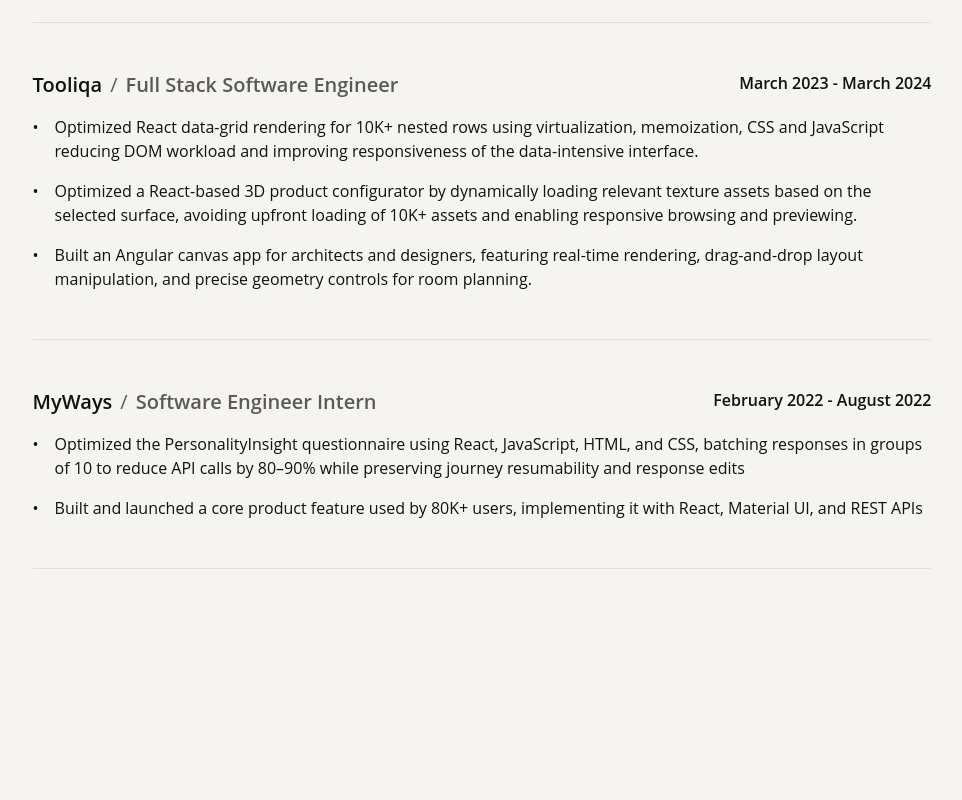
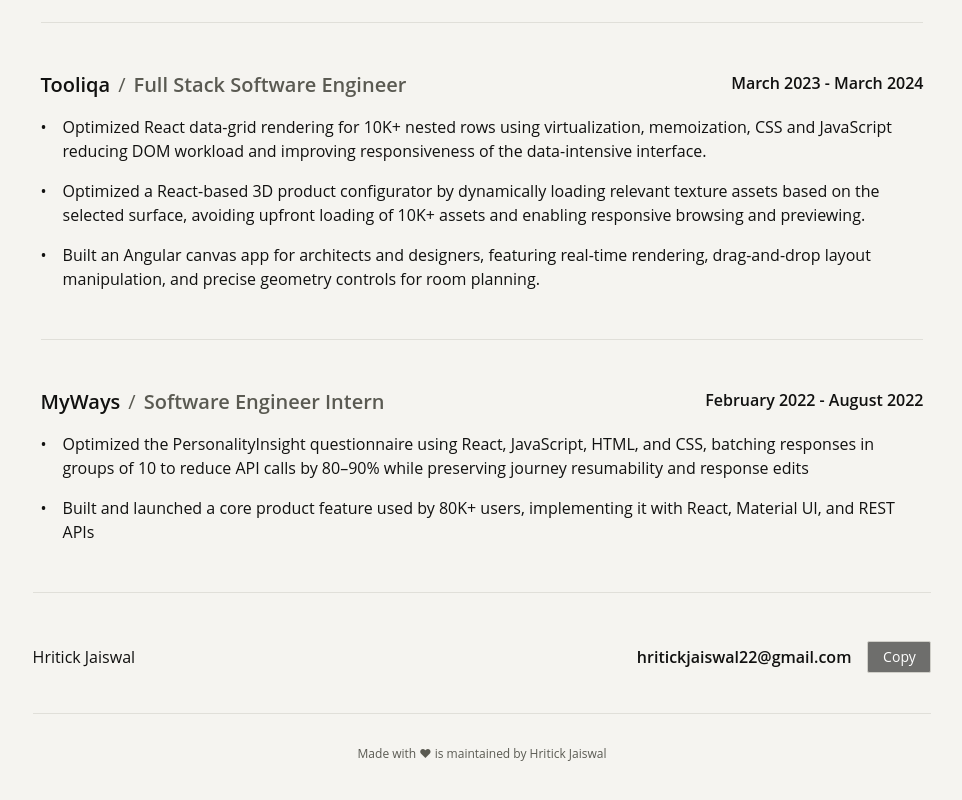
Before and after one commit to hritickjaiswal22/portfolio, a Next.js app: page / in a window 1280 px wide. Shown: the part 1350-2150 px from the top of the page, without its empty margins (158-1120 px from the left). Before the commit the page ends 1975 px from the top, so only its background shows below. Built offline with nearby package versions, Linux system fonts and the light colour scheme.

Commit message:
feat - footer section

```diff
--- a/src/app/page.tsx
+++ b/src/app/page.tsx
@@ -1,5 +1,9 @@
+import { cn } from "cn";
+
 import SiteAction from "@/components/site-action";
-import { cn } from "cn";
+import CopyButton from "@/components/copy-button";
+
+const EMAIL = "hritickjaiswal22@gmail.com";
 
 interface HomeDividerProps extends React.HTMLAttributes<HTMLHRElement> {
   className?: string;
@@ -25,38 +29,15 @@
         >
           <span>•</span>
 
-          <p>{bullet}</p>
+          <p className="text-base">{bullet}</p>
         </div>
       ))}
     </div>
   );
 }
 
-export default function Home() {
-  const fixerraWorkExperiencePoints = [
-    "Architected an in-app SSFB payment journey using React, JavaScript and REST APIs, improving UX and reducing external redirects through UPI/Netbanking, UPI intent, async polling, retries and state recovery, processing Rs.14.5Cr+/month across 3K+ transactions.",
-    "Led the 0→1 Next.js and TypeScript-based frontend build of the Recurring Deposit product as the sole developer, reusing existing FD architecture and components while adapting REST API and journey logic, launched to production and scaled to Rs.7L+/month in recurring transactions.",
-    "Re-engineered the FD Renewal flow using TypeScript and Redux Toolkit to sanitize inconsistent partner SSO data with configurable business-safe defaults and user guidance, reliably powering 9,000+ monthly bookings.",
-    "Optimized the Shriram issuer flow using Redux Toolkit, HTML, and CSS, prefetching its consistency-critical check-status API to mitigate 10–12s upstream latency through parallel background execution, supporting Rs.2Cr+/month in transactions.",
-    "Architected the end-to-end SSFB Break FD flow using Node.js, Next.js, MySQL and Redis, adding OTP verification, TTL-based state, and per-user rate limiting to control withdrawal attempts, handling Rs. 1Cr+/month with <500ms backend latency.",
-    "Engineered a reusable React and TypeScript feedback component to surface journey-level customer pain points, attaching flow-specific context for centralized analysis across 10+ vKYC, eKYC, and payment flows.",
-    "Architected JWT-based SSO for RD product(token management, redirect flows end-to-end); extended it across multiple product flows powering partner integrations with Tata Digital, Zomato, and others.",
-    "Managed GitHub Actions CI/CD deployments to AWS (ECR and ECS), monitoring container rollouts, debugging logs, and resolving release issues with DevOps.",
-  ];
-
-  const tooliqaExperiencePoints = [
-    "Optimized React data-grid rendering for 10K+ nested rows using virtualization, memoization, CSS and JavaScript reducing DOM workload and improving responsiveness of the data-intensive interface.",
-    "Optimized a React-based 3D product configurator by dynamically loading relevant texture assets based on the selected surface, avoiding upfront loading of 10K+ assets and enabling responsive browsing and previewing.",
-    "Built an Angular canvas app for architects and designers, featuring real-time rendering, drag-and-drop layout manipulation, and precise geometry controls for room planning.",
-  ];
-
-  const mywaysWorkExperiencePoints = [
-    "Optimized the PersonalityInsight questionnaire using React, JavaScript, HTML, and CSS, batching responses in groups of 10 to reduce API calls by 80–90% while preserving journey resumability and response edits",
-    "Built and launched a core product feature used by 80K+ users, implementing it with React, Material UI, and REST APIs",
-  ];
-
+function HeroSection() {
   return (
-    <main className="max-w-[100ch] w-full mx-auto p-2">
     <section className="flex gap-3 px-4 py-8 flex-col justify-center items-center text-center">
       <h1 className="text-3xl font-bold leading-5 text-foreground">
         Hritick Jaiswal
@@ -82,10 +63,34 @@
         </SiteAction>
       </div>
     </section>
+  );
+}
 
-      <HomeDivider className="my-12" />
+function WorkExperienceSection() {
+  const fixerraWorkExperiencePoints = [
+    "Architected an in-app SSFB payment journey using React, JavaScript and REST APIs, improving UX and reducing external redirects through UPI/Netbanking, UPI intent, async polling, retries and state recovery, processing Rs.14.5Cr+/month across 3K+ transactions.",
+    "Led the 0→1 Next.js and TypeScript-based frontend build of the Recurring Deposit product as the sole developer, reusing existing FD architecture and components while adapting REST API and journey logic, launched to production and scaled to Rs.7L+/month in recurring transactions.",
+    "Re-engineered the FD Renewal flow using TypeScript and Redux Toolkit to sanitize inconsistent partner SSO data with configurable business-safe defaults and user guidance, reliably powering 9,000+ monthly bookings.",
+    "Optimized the Shriram issuer flow using Redux Toolkit, HTML, and CSS, prefetching its consistency-critical check-status API to mitigate 10–12s upstream latency through parallel background execution, supporting Rs.2Cr+/month in transactions.",
+    "Architected the end-to-end SSFB Break FD flow using Node.js, Next.js, MySQL and Redis, adding OTP verification, TTL-based state, and per-user rate limiting to control withdrawal attempts, handling Rs. 1Cr+/month with <500ms backend latency.",
+    "Engineered a reusable React and TypeScript feedback component to surface journey-level customer pain points, attaching flow-specific context for centralized analysis across 10+ vKYC, eKYC, and payment flows.",
+    "Architected JWT-based SSO for RD product(token management, redirect flows end-to-end); extended it across multiple product flows powering partner integrations with Tata Digital, Zomato, and others.",
+    "Managed GitHub Actions CI/CD deployments to AWS (ECR and ECS), monitoring container rollouts, debugging logs, and resolving release issues with DevOps.",
+  ];
 
-      <section>
+  const tooliqaExperiencePoints = [
+    "Optimized React data-grid rendering for 10K+ nested rows using virtualization, memoization, CSS and JavaScript reducing DOM workload and improving responsiveness of the data-intensive interface.",
+    "Optimized a React-based 3D product configurator by dynamically loading relevant texture assets based on the selected surface, avoiding upfront loading of 10K+ assets and enabling responsive browsing and previewing.",
+    "Built an Angular canvas app for architects and designers, featuring real-time rendering, drag-and-drop layout manipulation, and precise geometry controls for room planning.",
+  ];
+
+  const mywaysWorkExperiencePoints = [
+    "Optimized the PersonalityInsight questionnaire using React, JavaScript, HTML, and CSS, batching responses in groups of 10 to reduce API calls by 80–90% while preserving journey resumability and response edits",
+    "Built and launched a core product feature used by 80K+ users, implementing it with React, Material UI, and REST APIs",
+  ];
+
+  return (
+    <section className="px-2">
       <div className="mb-8">
         <h2 className="text-2xl font-semibold">Work History</h2>
       </div>
@@ -167,8 +172,48 @@
         <ExperienceList list={mywaysWorkExperiencePoints} />
       </div>
     </section>
+  );
+}
+
+function Footer() {
+  return (
+    <footer>
+      <section className="flex-col flex justify-between items-start gap-4 pb-10 md:flex-row md:items-center">
+        <h1 className="text-base font-medium leading-4 text-foreground">
+          Hritick Jaiswal
+        </h1>
+        <div className="flex items-center gap-4">
+          <a
+            className="text-base font-semibold leading-4 text-foreground hover:underline cursor-pointer"
+            href={`mailto:${EMAIL}`}
+          >
+            {EMAIL}
+          </a>
+          <CopyButton text={EMAIL} />
+        </div>
+      </section>
+
+      <HomeDivider />
+
+      <p className="text-center text-xs text-muted-foreground my-8">
+        Made with ❤ is maintained by Hritick Jaiswal
+      </p>
+    </footer>
+  );
+}
+
+export default function Home() {
+  return (
+    <main className="max-w-[100ch] w-full mx-auto p-2">
+      <HeroSection />
 
       <HomeDivider className="my-12" />
+
+      <WorkExperienceSection />
+
+      <HomeDivider className="my-12" />
+
+      <Footer />
     </main>
   );
 }
--- /dev/null
+++ b/src/components/copy-button.tsx
@@ -0,0 +1,41 @@
+"use client";
+
+import { useEffect, useState } from "react";
+
+interface CopyButtonProps {
+  text: string;
+}
+
+function CopyButton({ text }: CopyButtonProps) {
+  const [copied, setCopied] = useState(false);
+
+  const handleCopy = async () => {
+    try {
+      await navigator.clipboard.writeText(text);
+      setCopied(true);
+    } catch (err) {
+      console.error("Failed to copy text: ", err);
+    }
+  };
+
+  useEffect(() => {
+    let timer: NodeJS.Timeout;
+    if (copied) {
+      timer = setTimeout(() => {
+        setCopied(false);
+      }, 1500); // Reverts back after 500ms
+    }
+    return () => clearTimeout(timer); // Cleanup timer if component unmounts or state changes early
+  }, [copied]);
+
+  return (
+    <button
+      onClick={handleCopy}
+      className="border flex text-sm justify-center items-center w-16 h-8 border-border rounded-xs bg-[#0000008c] text-white cursor-pointer"
+    >
+      {copied ? "Copied" : "Copy"}
+    </button>
+  );
+}
+
+export default CopyButton;
```
Lines whose indentation alone changed are shown as unchanged.
